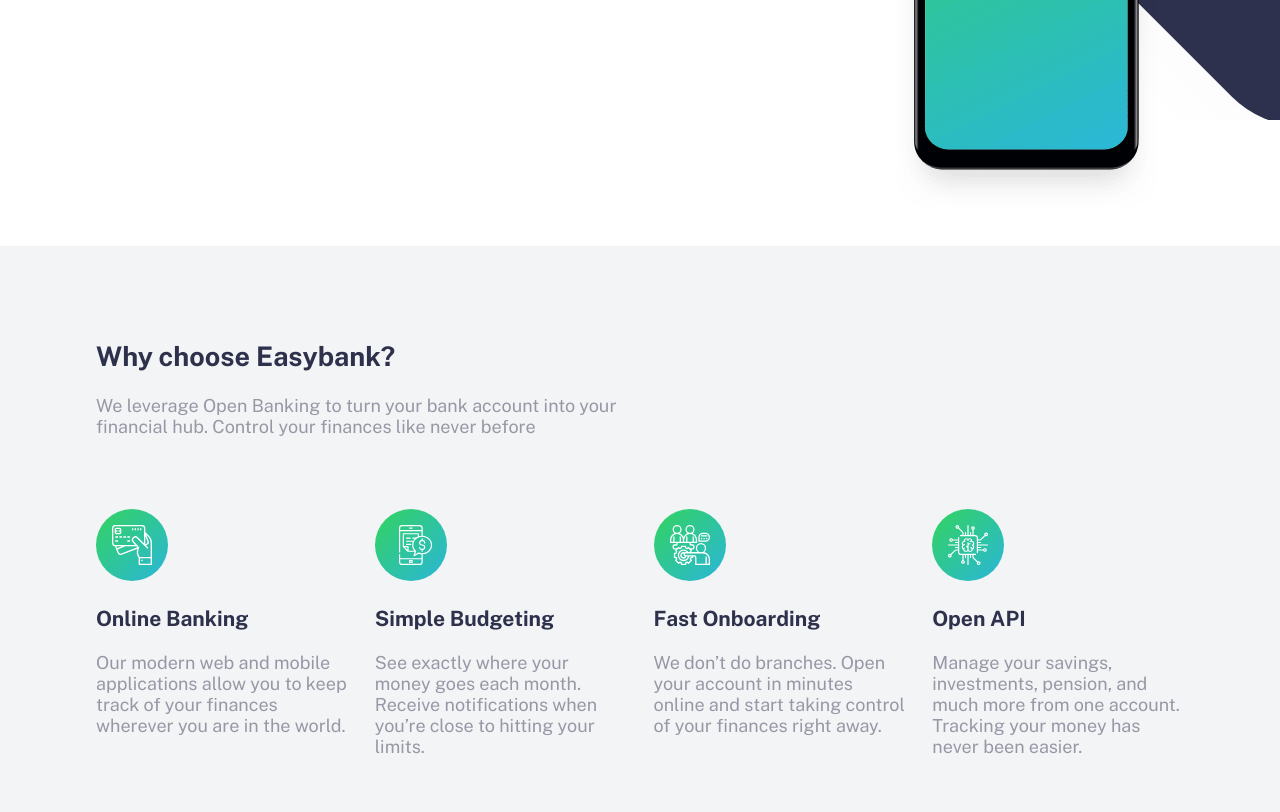
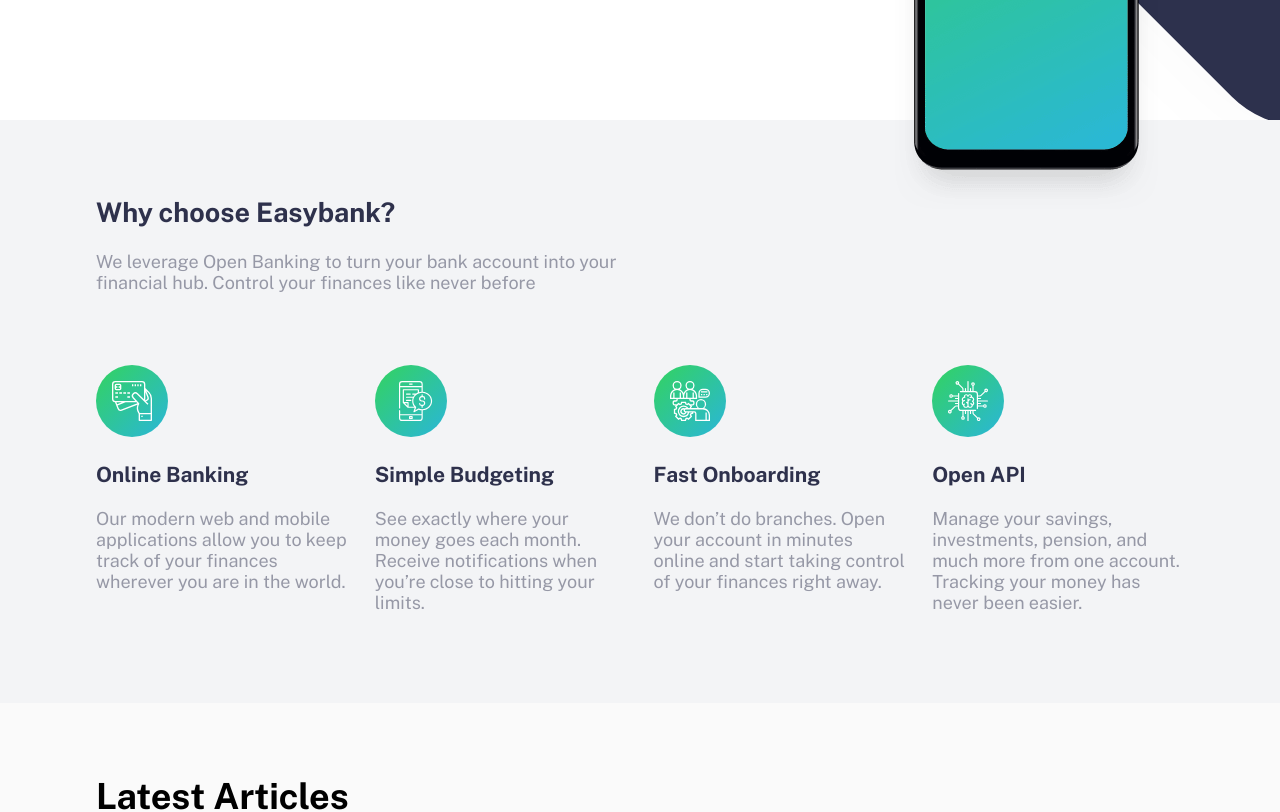
Before and after one commit to 2peagles/easybank, a React (Vite) app: page / in a window 1280 px wide. Shown: the part 580-1392 px from the top of the page. Built offline with nearby package versions, Linux system fonts and the light colour scheme.

Commit message:
Update WhyChooseUs.scss

```diff
--- a/src/styles/WhyChooseUs.scss
+++ b/src/styles/WhyChooseUs.scss
@@ -4,8 +4,8 @@
 .whychooseus_container{
     @include center-content();
     // z-index: ;
-    margin-top: 7em;
-    padding:4em 0;
+    margin-top: 0;
+    padding:3em 0;
     background-color: $light-grayish-blue;
 }
 .container{
```
